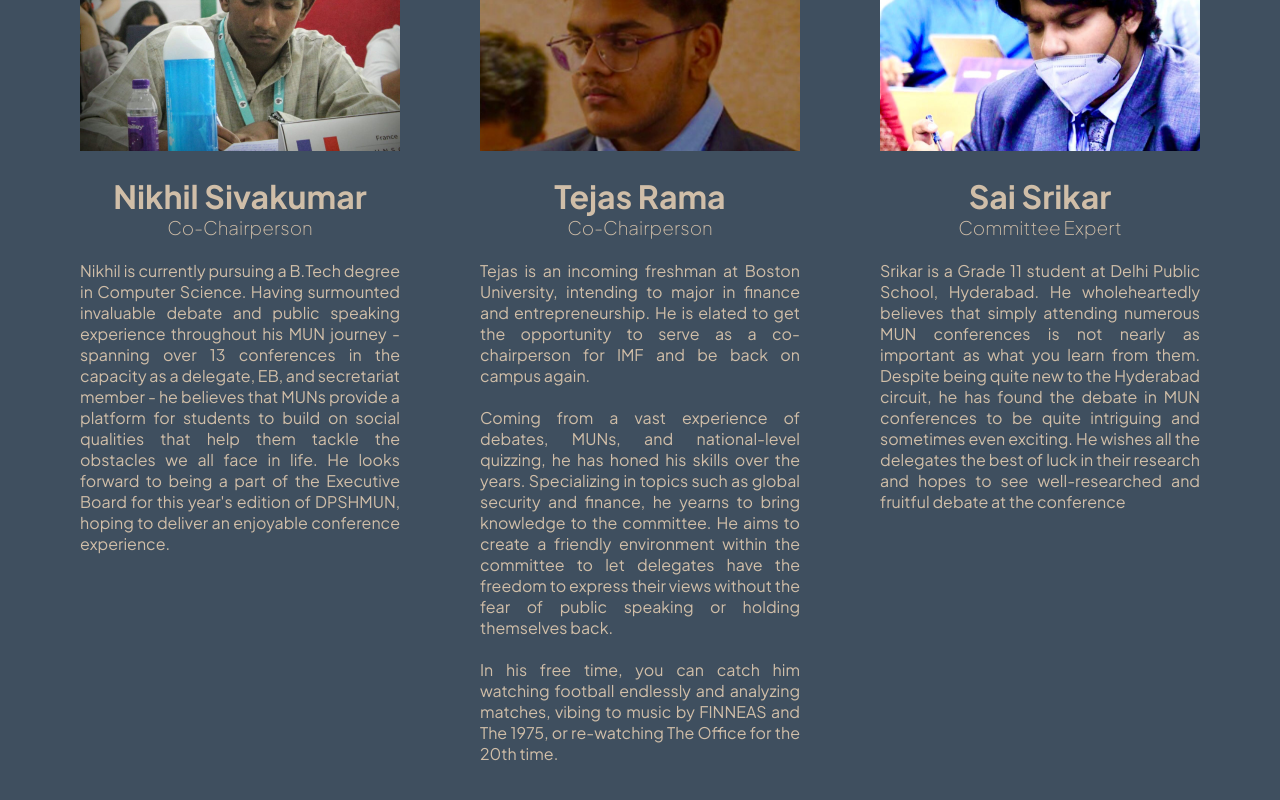
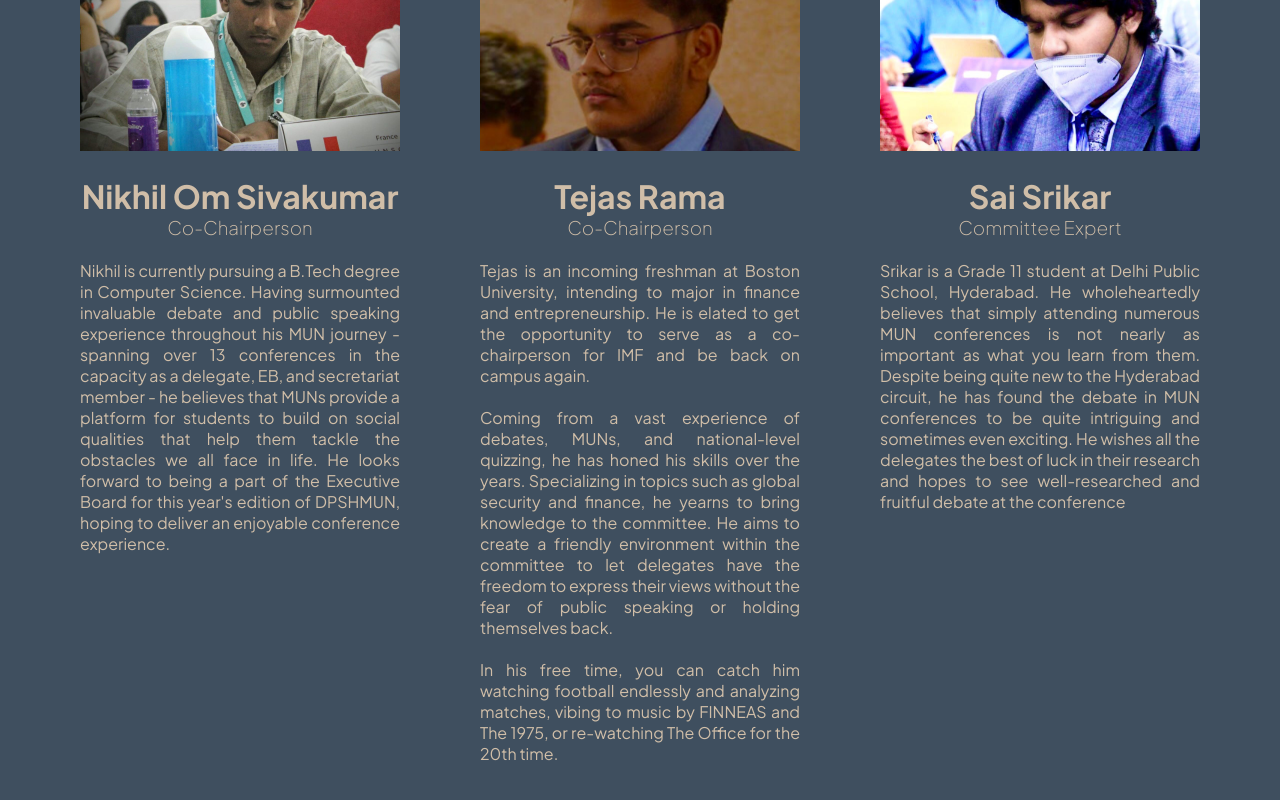
Before and after one commit to SEshaan/DPSH-MUN-Website, a SvelteKit app: page /IMF in a window 1280 px wide. Shown: the part 1534-2334 px from the top of the page. Built offline with nearby package versions, Linux system fonts and the light colour scheme.

Commit message:
name change again

```diff
--- a/src/routes/IMF/+page.svelte
+++ b/src/routes/IMF/+page.svelte
@@ -26,7 +26,7 @@
         <div id="cards">
             <div class="card">
                 <img src="./EB/Nikhil.jpeg" alt=""><br><br>
-                <h2>Nikhil Sivakumar</h2><h3>Co-Chairperson</h3><br>
+                <h2>Nikhil Om Sivakumar</h2><h3>Co-Chairperson</h3><br>
                 <p>Nikhil is currently pursuing a B.Tech degree in Computer Science. Having surmounted invaluable debate and public speaking experience throughout his MUN journey - spanning over 13 conferences in the capacity as a delegate, EB, and secretariat member - he believes that MUNs provide a platform for students to build on social qualities that help them tackle the obstacles we all face in life. He looks forward to being a part of the Executive Board for this year's edition of DPSHMUN, hoping to deliver an enjoyable conference experience.</p>
             </div>
             <div class="card">
```
